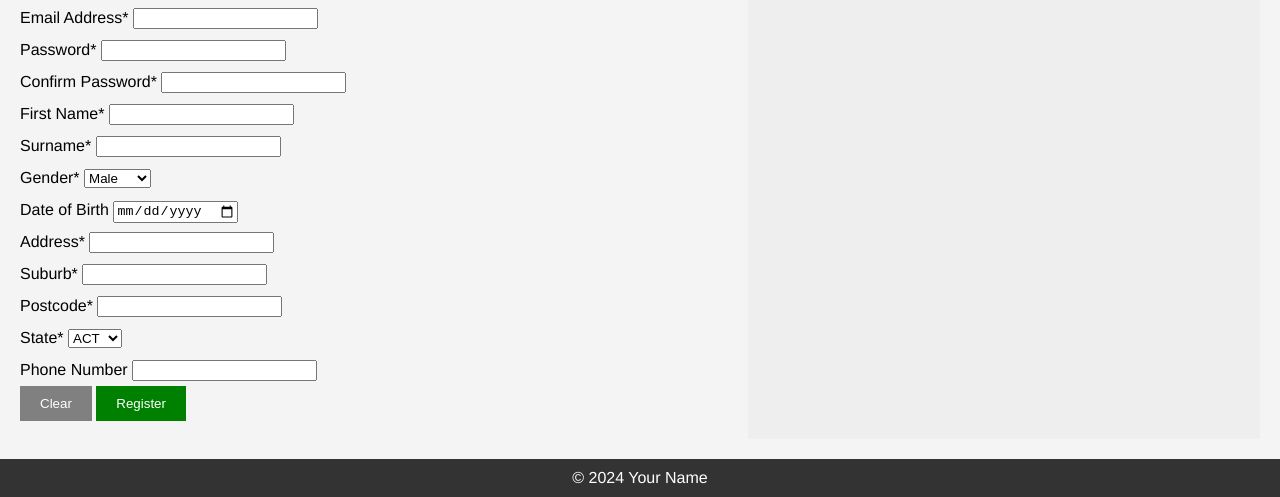
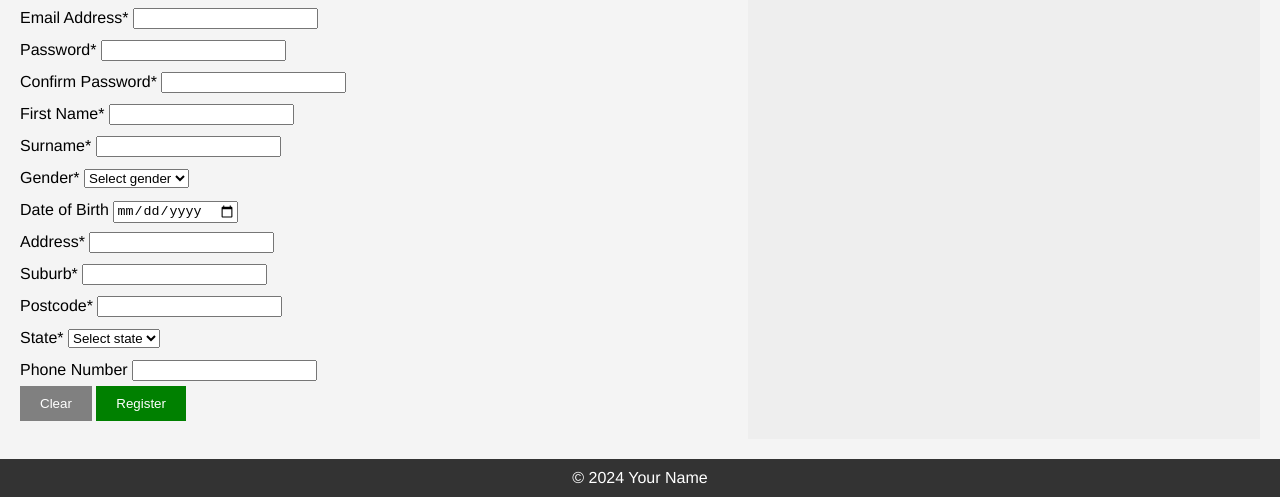
Before and after one commit to NicolleCosta/-ICTWEB452, a plain HTML site: page build/web/register.html in a window 1280 px wide. Shown: the part 303-800 px from the top of the page. Drawn offline with Linux system fonts and the light colour scheme.

Commit message:
select gender and state

```diff
--- a/build/web/register.html
+++ b/build/web/register.html
@@ -188,6 +188,7 @@ Click nbfs://nbhost/SystemFileSystem/Templates/ClientSide/html.html to edit this
 
                     <label for="gender">Gender*</label>
                     <select id="gender" name="gender" required>
+                        <option value="" disabled selected>Select gender</option>
                         <option value="male">Male</option>
                         <option value="female">Female</option>
                     </select><br>
@@ -206,6 +207,7 @@ Click nbfs://nbhost/SystemFileSystem/Templates/ClientSide/html.html to edit this
 
                     <label for="state">State*</label>
                     <select id="state" name="state" required>
+                        <option value="" disabled selected>Select state</option>
                         <option value="ACT">ACT</option>
                         <option value="NSW">NSW</option>
                         <option value="NT">NT</option>
```
Also changed, not shown: web/register.html (+2 -0 lines).
